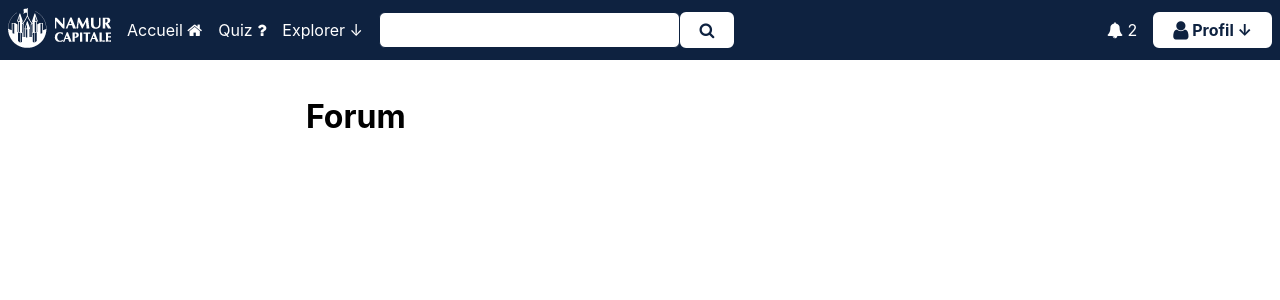
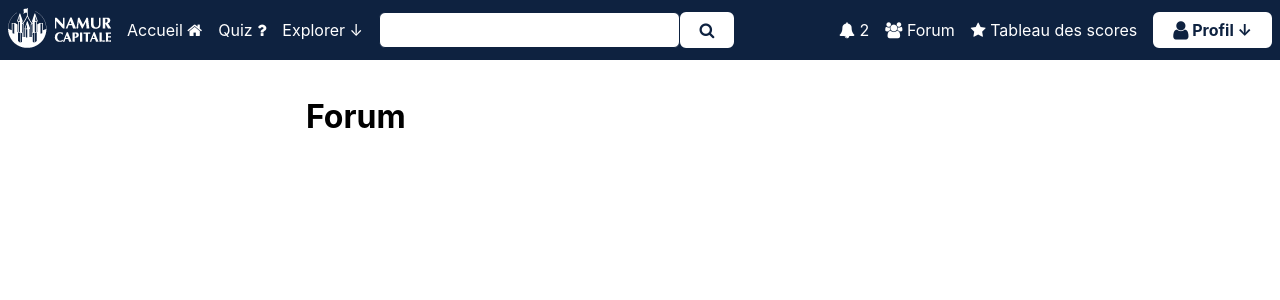
Before and after one commit to balfroim/OpenData, a Django app: page /forum/ in a window 1280 px wide. Shown: the top 300 px of the page. Run offline with Django 3.2, Linux system fonts and the light colour scheme; tables that the repository leaves empty hold one stand-in row (Sample ...).

Commit message:
ajout tab scores + forum dans navbar & modifications de textes + ajout de texte accueil

```diff
--- a/open_data/app/templates/navbar.html
+++ b/open_data/app/templates/navbar.html
@@ -19,15 +19,25 @@
     <button><span class="fa fa-search"></span></button>
   </form>
   <div class="separator"></div>
+
+  {% if user.is_staff %}
+  <a href="/admin">
+    Admin
+  </a>
+  {% endif %}
+
   <a>
     <span class="fa fa-bell"></span>
     2
   </a>
-  {% if user.is_superuser %}
-  <a href="/admin">
-    Admin
+  <a href="/forum">
+    <span class="fa fa-users"></span>
+    Forum
   </a>
-  {% endif %}
+  <a href="/scores">
+    <span class="fa fa-star"></span>
+    Tableau des scores
+  </a>
   <button class="profile-button">
     <span class="fa fa-lg fa-user"></span>
     Profil &darr;
--- /dev/null
+++ b/open_data/app/templates/scores.html
@@ -0,0 +1,5 @@
+{% extends 'base.html' %}
+{% block title %}Tableau des scores{% endblock %}
+{% block main %}
+  <h1>Tableau des scores</h1>
+{% endblock %}
--- a/open_data/app/urls.py
+++ b/open_data/app/urls.py
@@ -9,4 +9,5 @@ urlpatterns = [
     path('forum/', TemplateView.as_view(template_name='forum.html'), name='forum'),
     path('profile/', TemplateView.as_view(template_name='profile.html'), name='profile'),
     path('search/', views.search, name='search'),
+    path('scores/', TemplateView.as_view(template_name='scores.html'), name='scores'),
 ]
--- a/open_data/quiz/templates/quiz/quiz.html
+++ b/open_data/quiz/templates/quiz/quiz.html
@@ -4,11 +4,11 @@
     <p><i>{{ quiz.title }}</i></p>
     <p>
       {% if quiz.perfect_score_rate == 0 %}
-      Aucun n'utilisateur n'a
+      Aucun utilisateur n'a
       {% else %}
       {{ quiz.perfect_score_rate|floatformat:2 }}% des utilisateurs ont
       {% endif %}
-      parfaitement répondu à ce quiz, ferez-vous partie de l'élite ?
+      correctement répondu à ce quiz, mettez vos connaissances à l'épreuve!
     </p>
   {% if quiz.dataset.id %}
     <p>
```
Also changed, not shown: open_data/app/templates/home.html (+10 -1 lines).
